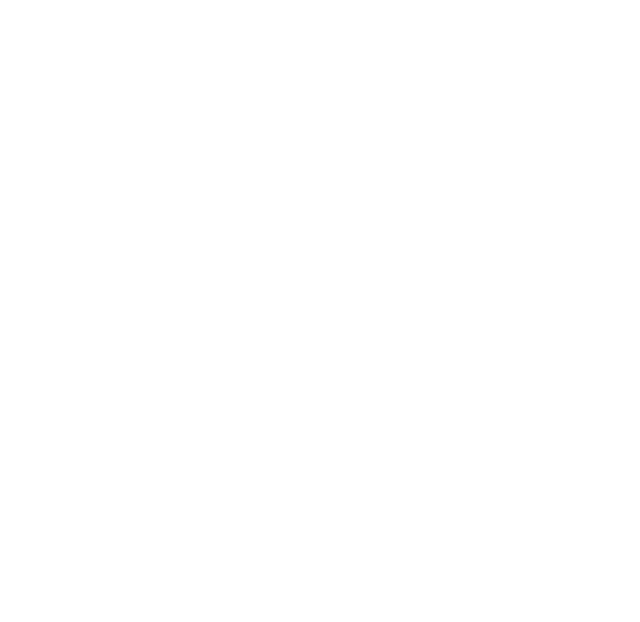
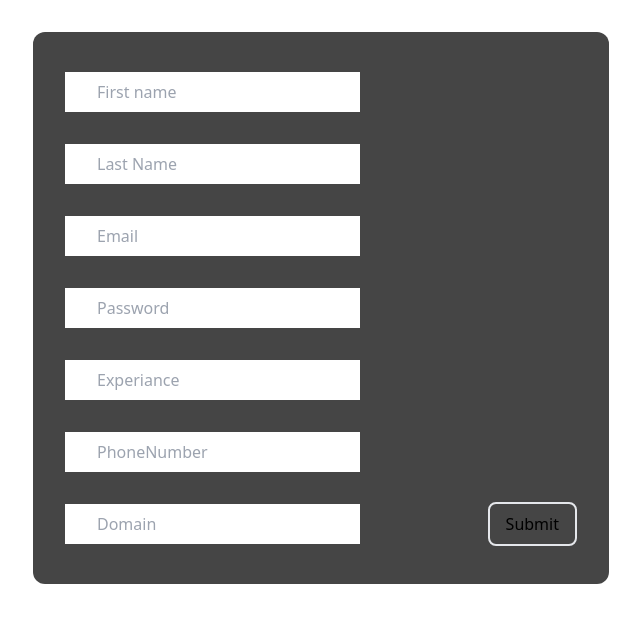
Before and after one commit to Nevin505/mechanic, a React (Vite) app: page /add-techinican in a window 1280 px wide. Before the commit this address had no page. Shown: the top 622 px of the page, without its empty margins (319-959 px from the left). Built offline with nearby package versions, Linux system fonts and the light colour scheme.

Commit message:
added admin feat-1 to add techinican

```diff
--- a/src/App.jsx
+++ b/src/App.jsx
@@ -3,6 +3,7 @@
 import Register from "./pages/Register"
 import UserLandingPage from "./pages/User/UserLandingPage"
 import AdminLandingPage from "./pages/admin/AdminLandingPage"
+import AddTechinican from "./components/admin/AddTechinican"
 
 function App() {
 
@@ -15,6 +16,7 @@
         <Route path="/register" element={<Register/>}/>
         <Route path="/user"  element={<UserLandingPage/>} />
         <Route path="/admin"   element={<AdminLandingPage />} />
+        <Route path="/add-techinican"   element={<AddTechinican />} />
     </Routes>
    </>
   )
--- /dev/null
+++ b/src/apis/admin/Services.js
@@ -0,0 +1,6 @@
+import axios from "axios"
+import { BASE_URL } from "../commonAPI"
+
+export const addTechinican=async(reqbody)=>{
+    return await axios.post(`${BASE_URL}/admin/add-technician`,reqbody,{})
+}
--- a/src/components/user/SideNav.jsx
+++ b/src/components/SideNav.jsx
@@ -1,12 +1,12 @@
 import { useState } from "react";
-import closeButton from "../../assets/icon/icons8-close.svg";
 
-import hamburger from "../../assets/icon/icons8-hamburger-menu.svg";
 
-import { USER_SIDE_NAV } from "../../utils/UserPageContent";
-import Button from "../Button";
+import closeButton from "../assets/icon/icons8-close.svg";
+import hamburger from "../assets/icon/icons8-hamburger-menu.svg";
 
-const SideNav = () => {
+
+
+const SideNav = ({children}) => {
   const [isSideNavVisible, setSideNavVisible] = useState(false);
   function closeSideNavBar() {
     setSideNavVisible(false);
@@ -16,25 +16,16 @@
     <>
       {!isSideNavVisible ? (
         <button
-          className="cursor-pointer p-2 fixed"
+          className="cursor-pointer p-2 fixed top-0 left-0"
           onClick={() => setSideNavVisible(true)}
         >
           <img src={hamburger} alt="hamBurger" />
         </button>
       ) : (
-        <aside className="fixed bg-slate-600
+        <aside className="fixed bg-slate-600  top-0 left-0
          z-20  w-screen opacity-85 h-screen">
           <div className="flex flex-col justify-between gap-8  w-80 bg-black  px-8 py-4 h-screen">
-            {USER_SIDE_NAV.map((sideNav,index) => {
-              return (
-                <div key={index} className="text-white cursor-pointer hover:bg-slate-950">
-                  {sideNav}
-                </div>
-              );
-            })}
-            <div>
-              <Button>Logout</Button>
-            </div>
+            {children}
           </div>
           <div className="fixed top-0  cursor-pointer right-2" onClick={closeSideNavBar}>
             <img src={closeButton} alt="closeButtton" width={48} />
--- /dev/null
+++ b/src/components/admin/AddTechinican.jsx
@@ -0,0 +1,78 @@
+import { useState } from "react";
+
+import Input from "../Input";
+
+import { TECHNICAN_REGISTRATION_FORM } from "../../utils/AdminPageContent";
+import { valiadateInputs } from "../../utils/FormValidation";
+import Button from "../Button";
+import { addTechinican } from "../../apis/admin/Services";
+
+const AddTechinican = () => {
+  const [errors, setErrors] = useState();
+
+  const errorHandler = (formErrors) => {
+    setErrors(formErrors);
+  };
+
+  const addTechnician = async(event) => {
+    event.preventDefault();
+    const formData = new FormData(event.target);
+
+    const firstName = formData.get("firstName");
+    const lastName = formData.get("lastName");
+    const email = formData.get("email");
+    const experiance = formData.get("experiance");
+    const domain = formData.get("domain");
+    const password = formData.get("password");
+    const phoneNumber = formData.get("phoneNumber");
+
+
+    const validateKeys = { firstName, lastName, email, experiance, domain ,password,phoneNumber};
+
+    const valiadte = valiadateInputs(errorHandler, validateKeys);
+    if (valiadte) {
+      try {
+        const requestObject={ firstName, lastName, email, experiance, domain ,password,phoneNumber}
+          const response = await addTechinican(requestObject);
+          if(response.status===201)
+          console.log("response",response)
+      } catch (error) {
+        console.log(error)
+        alert("Something went Wrong");
+      }
+    } else {
+      alert("Errors");
+    }
+  };
+  return (
+    <div className="flex flex-col max-conatiner items-center mt-8">
+      <form
+        className="flex flex-wrap gap-4 items-center justify-between w-[36rem] h-full bg-primary-800 p-8 rounded-xl max-lg:w-80"
+        onSubmit={(e) => addTechnician(e)}
+      >
+        {TECHNICAN_REGISTRATION_FORM.map((VehicleServiceform) => {
+          return (
+            <div
+              className="flex  items-center  relative py-2 min-w-12"
+              key={VehicleServiceform.name}
+            >
+              <Input
+                type={VehicleServiceform.type}
+                placeholder={VehicleServiceform.placeholder}
+                name={VehicleServiceform.name}
+              />
+              {errors?.[VehicleServiceform.name] && (
+                <p className="absolute -bottom-3 text-red-500 font-semibold">
+                  {errors[VehicleServiceform.name]}
+                </p>
+              )}
+            </div>
+          );
+        })}
+        <Button>Submit</Button>
+      </form>
+    </div>
+  );
+};
+
+export default AddTechinican;
--- a/src/components/user/VehicleServiceForm.jsx
+++ b/src/components/user/VehicleServiceForm.jsx
@@ -41,19 +41,18 @@
     const valiadte = valiadateInputs(errorHandler,validateKeys);
   if (valiadte) {
     try {
+      // Adding Request Body
       const requestObject={vehicleNumber:numberPlate,company,model}
+      // Adding Request Headers for Authentication
       const reqHeaders={headers:{
         "Authorization":`Bearer ${authToken}`
       }}
-      try{
+
         const response = await postUserVehicleDetails(requestObject,reqHeaders);
         if(response.status===201)
         console.log("response",response)
         setCartState({submitted:true,orderId:response.data.order_id})
-      }
-      catch(error){
-         alert("Error")
-      }
+
     } catch (error) {
       console.log(error)
       alert("Something went Wrong");
--- a/src/pages/User/UserLandingPage.jsx
+++ b/src/pages/User/UserLandingPage.jsx
@@ -1,40 +1,35 @@
-import SideNav from "../../components/user/SideNav";
+import SideNav from "../../components/SideNav";
 import Services from "../../components/user/Services";
 
 
-import VehicleServiceForm from "../../components/user/VehicleServiceForm";
 import { useState } from "react";
 import ServiceAndVehicleRegistration from "../../components/user/ServiceAndVehicleRegistration";
+import { USER_SIDE_NAV } from "../../utils/UserPageContent";
+import Button from "../../components/Button";
 
 
 const UserLandingPage = () => {
 
   const[service,setService]=useState("");
 
-  // const[userServices,setUserService]=useState([]);
-
-
-  // const addUserServiceHandler=(service)=>{
-  //   console.log("clicked")
-  //   console.log(service)
-  //   const prevUserServices=[...userServices];
-  //  const result=prevUserServices.find((prevService=>prevService._id===service._id));
-  //  if(!result){
-  //   setUserService([prevUserServices,service])
-  //  }
-  //  else{
-  //   alert("Already Added")
-  //  }
-  // }
-
   const selectService=(service)=>{
     setService(service)
   }
-  // console.log(userServices)
 
   return (
     <section className="max-container flex flex-col  ">
-      <SideNav/>
+      <SideNav>
+      {USER_SIDE_NAV.map((sideNav,index) => {
+              return (
+                <div key={index} className="text-white cursor-pointer hover:bg-slate-950">
+                  {sideNav}
+                </div>
+              );
+            })}
+            <div>
+              <Button>Logout</Button>
+            </div>
+        </SideNav>
       <div className="flex flex-col items-center px-4 pt-8 max-lg:pt-16">
         <h1>Go Mechanic Car Service -Online Booking</h1>
         {/* Service  Vertical Scroll bar */}
--- a/src/pages/admin/AdminLandingPage.jsx
+++ b/src/pages/admin/AdminLandingPage.jsx
@@ -1,7 +1,24 @@
+import { Link } from "react-router-dom";
+import Button from "../../components/Button";
+import SideNav from "../../components/SideNav"
+import { ADMIN_PAGE_SIDEBAR } from "../../utils/AdminPageContent";
+
 const AdminLandingPage = () => {
   return (
-    <div>
-        This is Admin Landing Page
+    <div className="max-container ">
+        <SideNav>
+        {ADMIN_PAGE_SIDEBAR.map((sideNav,index) => {
+              return (
+                <div key={index} className="text-white cursor-pointer p-4 rounded-lg hover:bg-slate-950">
+                 <Link to={sideNav.navigate}> {sideNav.label}</Link>
+                </div>
+              );
+            })}
+            <div>
+              <Button>Logout</Button>
+            </div>
+        </SideNav>
+
     </div>
   )
 }
--- /dev/null
+++ b/src/utils/AdminPageContent.js
@@ -0,0 +1,11 @@
+export const ADMIN_PAGE_SIDEBAR=[{label:"Assigin Task",navigate:""},{label:"Add Techinican",navigate:"/add-techinican"},{label:"Report",navigate:""}]
+
+export const TECHNICAN_REGISTRATION_FORM = [
+    { placeholder: "First name", name: "firstName", type: "text" },
+    { placeholder: "Last Name", name: "lastName", type: "text" },
+    { placeholder: "Email", name: "email", type: "text" },
+    { placeholder: "Password", name: "password", type: "number" },
+    { placeholder: "Experiance", name: "experiance", type: "number" },
+    { placeholder: "PhoneNumber", name: "phoneNumber", type: "number" },
+    { placeholder: "Domain", name: "domain", type: "text" }
+  ];
```
